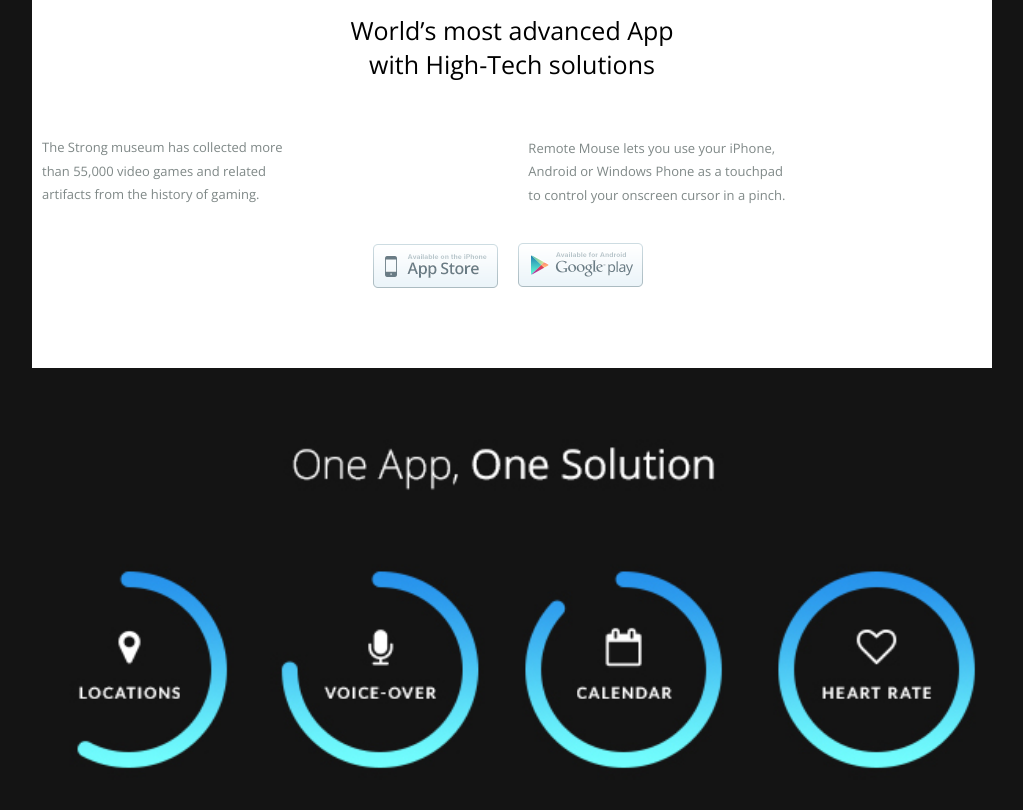
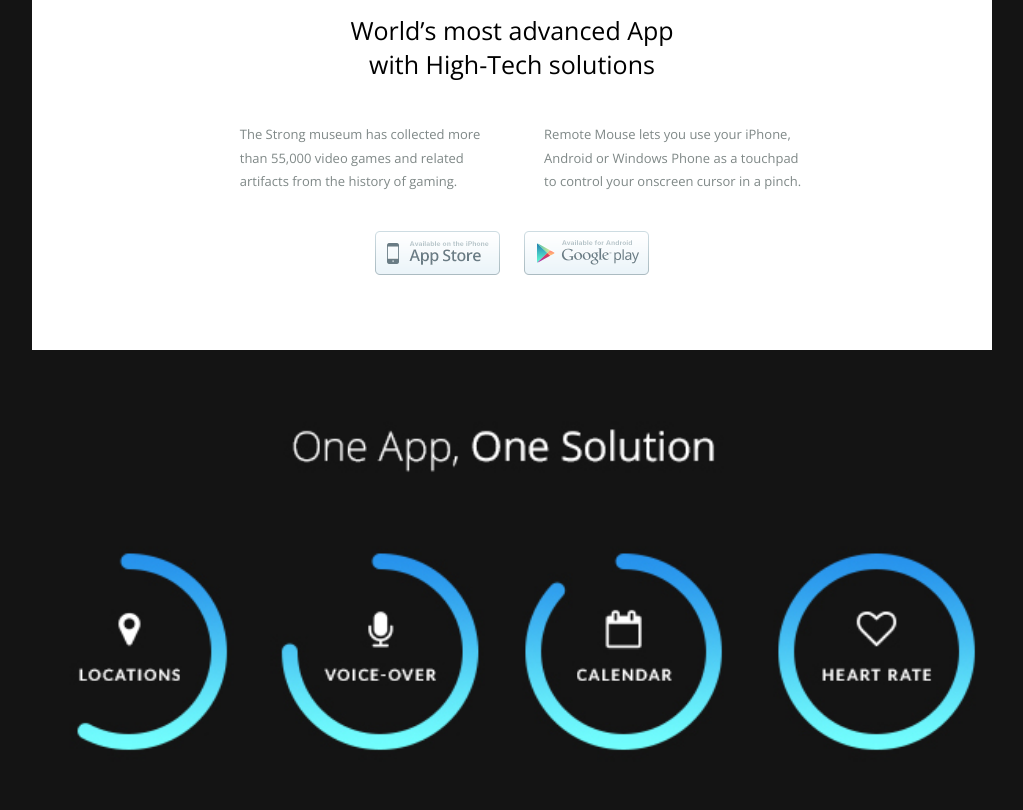
Before and after one commit to phaybein/email_design, a React app: page public/index.html in a window 1280 px wide. Shown: the part 1080-1890 px from the top of the page, without its empty margins (128-1151 px from the left). Built offline with nearby package versions, Linux system fonts and the light colour scheme; files whose address does not match are found by name.

Commit message:
updated responsive RE #responsive

```diff
--- a/public/index.html
+++ b/public/index.html
@@ -20,9 +20,18 @@
 			width: 100%;
 		}
 
+		.header__left {
+			padding: 43px 10px 70px;
+		}
+
 		/* SECTION APP */
 		.app__image {
 			width: 90%;
+		}
+
+		.app__left__text,
+		.app__right__text {
+			margin: 0 auto 37px;
 		}
 
 		/* SECTION FEATURE */
@@ -88,6 +97,50 @@
 				width: initial;
 			}
 
+			.app__left-table,
+			.app__right-table {
+				display: inline-table;
+				width: 49%;
+			}
+
+			.app__left-table {
+				padding-right: 10px;
+			}
+
+			.app__right-table {
+				padding-left: 10px;
+			}
+
+			.app__left-table p,
+			.app__right-table p {
+				text-align: left;
+			}
+
+			.app__left-table img,
+			.app__right-table img {
+				display: block;
+			}
+
+			.app__left__text,
+			.app__right__text {
+				margin: 0 0 37px;
+			}
+
+			.app__left__text {
+				padding-left: 10px;
+			}
+
+			.app__right__text {
+				padding-left: 20px;
+			}
+
+			.app__left__image {
+				margin: 0 0 0 auto;
+			}
+
+
+
+
 			/* SECTION TOGETHER */
 			.together__sync,
 			.together__share,
@@ -128,6 +181,31 @@
 			.container {
 				width: 960px;
 			}
+
+			/* SECTION HEADER */
+			.header__left {
+				padding-left: 120px;
+			}
+
+			/* SECTION APP */
+			p.app__left__text {
+				margin: 0 0 37px auto;
+			}
+
+			/* SECTION BENEFIT */
+
+			.benefits__responsive,
+			.benefits__skins,
+			.benefits__menus {
+				padding-left: 100px;
+			}
+
+
+			.benefits__retina,
+			.benefits__performance,
+			.benefits__share {
+				padding-left: 100px;
+			}
 		}
 	</style>
 </head>
@@ -154,7 +232,6 @@
 								background: rgb(101,255,253);
 								background: linear-gradient(130deg, rgba(101,255,253,1) 27%, rgba(34,150,238,1) 84%);color:#fff;
 								font-family:'Open Sans', 'HelveticaNeue-Light', 'Helvetica Neue Light', 'Helvetica Neue', Helvetica, Arial, 'Lucida Grande', sans-serif;
-								padding:43px 10px 70px;
 								text-align:left;"
 							 class="header__left" width="50%" align="left" cellspacing="0" cellpadding="0" border="0">
 								<tr>
@@ -486,51 +563,51 @@
 							</table>
 							<!-- END OF APP HEADER TEXT -->
 
-							<!-- START OF APP HEADER TABLE -->
+							<!-- START OF APP LEFT TABLE -->
 							<table style="
 								margin-bottom: 75px;
-								padding-left: 10px;
-							" class="app_header_table" width="100%"
+								text-align: center;
+							" class="app__left-table" width="100%"
 							 cellspacing="0" cellpadding="0" border="0">
 								<tr>
-									<td style="
-										padding-right: 10px;
-										text-align: right;
-									">
-										<p style="
+									<td>
+										<p class="app__left__text" style="
 											color: #7f8887;
 											font-size: 13px;
 											line-height: 1.8;
-											margin-bottom: 37px;
-											text-align: left;
 											max-width: 35ch;
 										">
 											The Strong museum has collected more than 55,000 video games and related artifacts from the history of
 											gaming.
 										</p>
-										<img src="./img/appstore.png" alt="Apple app store icon">
+										<img class="app__left__image" src="./img/appstore.png" alt="Apple app store icon">
 									</td>
+								</tr>
+							</table>
+							<!-- END OF APP LEFT TABLE -->
 
-									<td style="
-										padding-left: 10px;
-										text-align: left;
-									">
-										<p style="
-											color: #7f8887;
-											font-size: 13px;
-											line-height: 1.8;
-											margin-bottom: 36px;
-											padding-left: 10px;
-											text-align: left;
-											max-width: 35ch;
+							<!-- START OF APP RIGHT TABLE -->
+							<table style="
+							margin-bottom: 75px;
+							text-align: center;
+							" class="app__right-table" width="100%"
+							 cellspacing="0" cellpadding="0" border="0">
+								<tr>
+									<td>
+										<p class="app__right__text" style="
+										color: #7f8887;
+										font-size: 13px;
+										line-height: 1.8;
+										max-width: 35ch;
 											">
 											Remote Mouse lets you use your iPhone, Android or Windows Phone as a touchpad to control your onscreen
 											cursor in a pinch.
 										</p>
-										<img src="./img/playstore.png" alt="Google play store icon">
+										<img class="app__right__image" src="./img/playstore.png" alt="Google play store icon">
 									</td>
 								</tr>
 							</table>
+							<!-- END OF APP RIGHT TABLE -->
 						</td>
 					</tr>
 					<!-- END OF APP ROW -->
```
